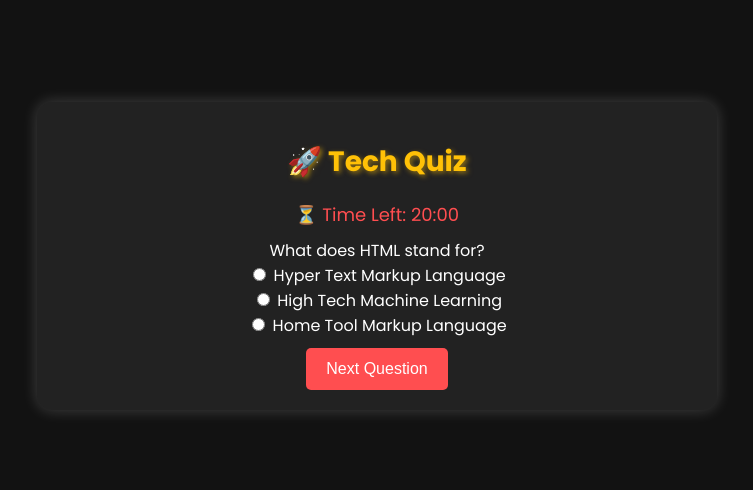
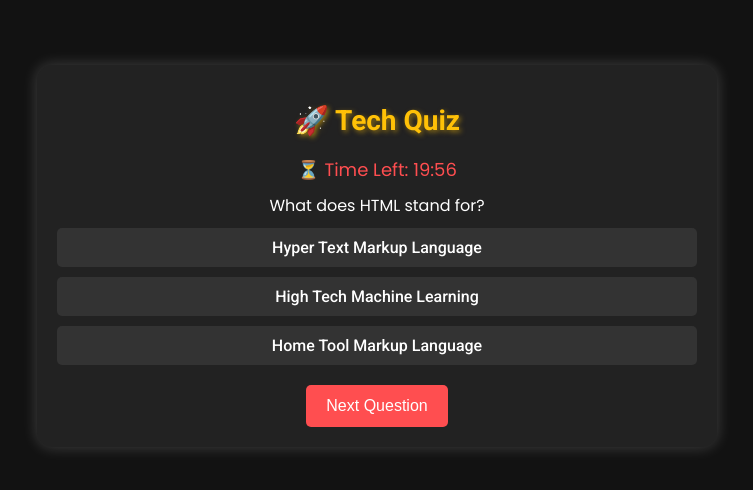
Before and after one commit to AswanthAllu/quiz_app, a plain HTML site: page quiz.html in a window 1280 px wide. Shown: the part 144-634 px from the top of the page, without its empty margins (263-1016 px from the left). Drawn offline with Linux system fonts and the light colour scheme.

Commit message:
fixed timer

```diff
--- a/quiz.html
+++ b/quiz.html
@@ -9,7 +9,7 @@
 <body class="dark-mode">
     <div class="quiz-container">
         <h1>🚀 Tech Quiz</h1>
-        <div id="timer">⏳ Time Left: 20:00</div>
+        <div id="timer">⏳ Time Left: <span id="time">20:00</span></div>
         <div id="question-container"></div>
         <form id="options-container"></form>
         <button id="next-btn">Next Question</button>
--- a/script.js
+++ b/script.js
@@ -13,7 +13,10 @@ let timer = 1200; // 20 minutes
 function loadQuestion() {
     let q = questions[currentQuestionIndex];
     document.getElementById("question-container").innerText = q.question;
-    document.getElementById("options-container").innerHTML = q.options.map(opt => `<label><input type="radio" name="answer" value="${opt}"> ${opt}</label><br>`).join("");
+    document.getElementById("options-container").innerHTML = q.options.map(opt =>
+        `<input type="radio" name="answer" id="${opt}" value="${opt}">
+         <label for="${opt}">${opt}</label>`
+    ).join("");
 }
 
 document.getElementById("next-btn").addEventListener("click", () => {
@@ -24,3 +27,19 @@ document.getElementById("next-btn").addEventListener("click", () => {
 });
 
 loadQuestion();
+
+// ⏳ Timer Functionality
+function startTimer() {
+    let timeElement = document.getElementById("time");
+    let interval = setInterval(() => {
+        let minutes = Math.floor(timer / 60);
+        let seconds = timer % 60;
+        timeElement.innerText = `${minutes}:${seconds < 10 ? "0" : ""}${seconds}`;
+        if (timer-- <= 0) {
+            clearInterval(interval);
+            localStorage.setItem("quizScore", score);
+            window.location.href = "result.html";
+        }
+    }, 1000);
+}
+startTimer();
--- a/styles.css
+++ b/styles.css
@@ -1,4 +1,4 @@
-@import url('https://fonts.googleapis.com/css2?family=Poppins:wght@300;400;700&display=swap');
+@import url('https://fonts.googleapis.com/css2?family=Poppins:wght@300;400;700&family=Roboto:wght@300;500;700&display=swap');
 
 body {
     font-family: 'Poppins', sans-serif;
@@ -47,6 +47,7 @@ body {
 /* 🏆 Headings */
 h1 {
     font-size: 28px;
+    font-family: 'Roboto', sans-serif;
     color: #FFC107;
     text-shadow: 2px 2px 5px rgba(255, 193, 7, 0.5);
 }
@@ -76,3 +77,29 @@ button:hover {
     transform: scale(1.05);
     box-shadow: 0px 4px 15px rgba(255, 78, 80, 0.5);
 }
+
+/* 🎯 Radio Button Styling */
+input[type="radio"] {
+    display: none;
+}
+
+label {
+    display: block;
+    font-family: 'Roboto', sans-serif;
+    background: #333;
+    padding: 10px;
+    margin: 10px 0;
+    border-radius: 5px;
+    cursor: pointer;
+    transition: 0.3s ease;
+}
+
+label:hover {
+    background: #444;
+}
+
+input[type="radio"]:checked + label {
+    background: #FFC107;
+    color: #222;
+    font-weight: bold;
+}
```
